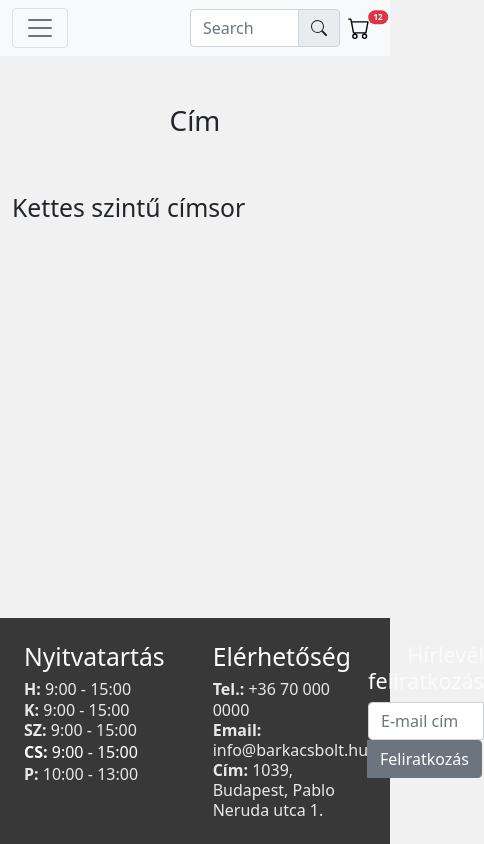
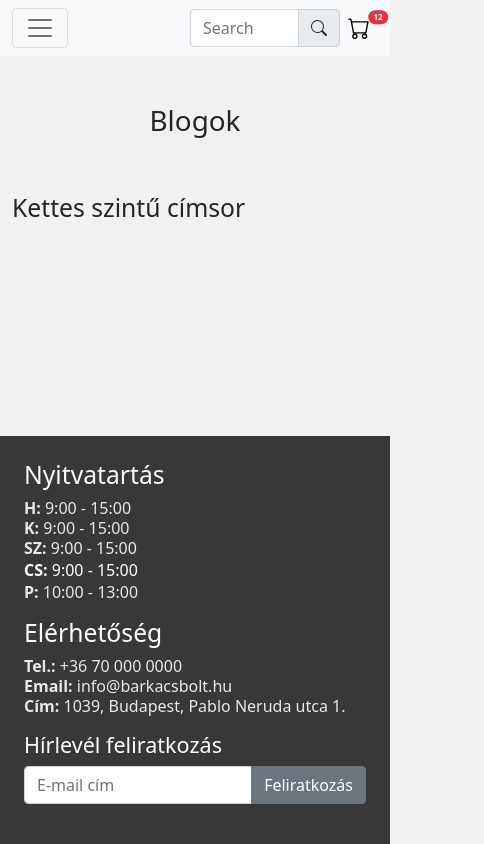
Before and after one commit to martonsimon/ikt.barkacsbolt, a plain HTML site: page pages/blogs.html in a window 390 px wide. Shown: the whole page, 484 px wide, since content can reach past the window. Drawn offline with Linux system fonts and the light colour scheme; files that its build step writes are made by us from their sources.

Commit message:
Make footer responsive

```diff
--- a/pages/blogs.html
+++ b/pages/blogs.html
@@ -176,14 +176,16 @@
 
       <!--//////////////// CONTENT ////////////////-->
       <div class="container">
-        <div class="row"><h1 class="text-center mt-5">Cím</h1></div>
+        <div class="row"><h1 class="text-center mt-5">Blogok</h1></div>
         <div class="row"><h2 class="mt-5">Kettes szintű címsor</h2></div>
       </div>
     </div>
 
     <footer class="footer p-4">
-      <div class="d-flex justify-content-between">
-        <div class="d-flex gap-5">
+      <div
+        class="d-flex justify-content-between flex-column flex-md-row gap-3 gap-md-0"
+      >
+        <div class="d-flex gap-3 gap-md-5 flex-column flex-md-row">
           <div class="d-flex flex-column">
             <h2 class="footer-title">Nyitvatartás</h2>
             <span class="footer-subtext"
@@ -216,7 +218,9 @@
         </div>
 
         <div class="d-flex flex-column">
-          <h4 class="text-end footer-title">Hírlevél feliratkozás</h4>
+          <h4 class="text-start text-md-end footer-title">
+            Hírlevél feliratkozás
+          </h4>
           <div class="input-group mb-3">
             <input
               type="text"
```
Also changed, not shown: index.html (+7 -3 lines), pages/products.html (+7 -3 lines).
